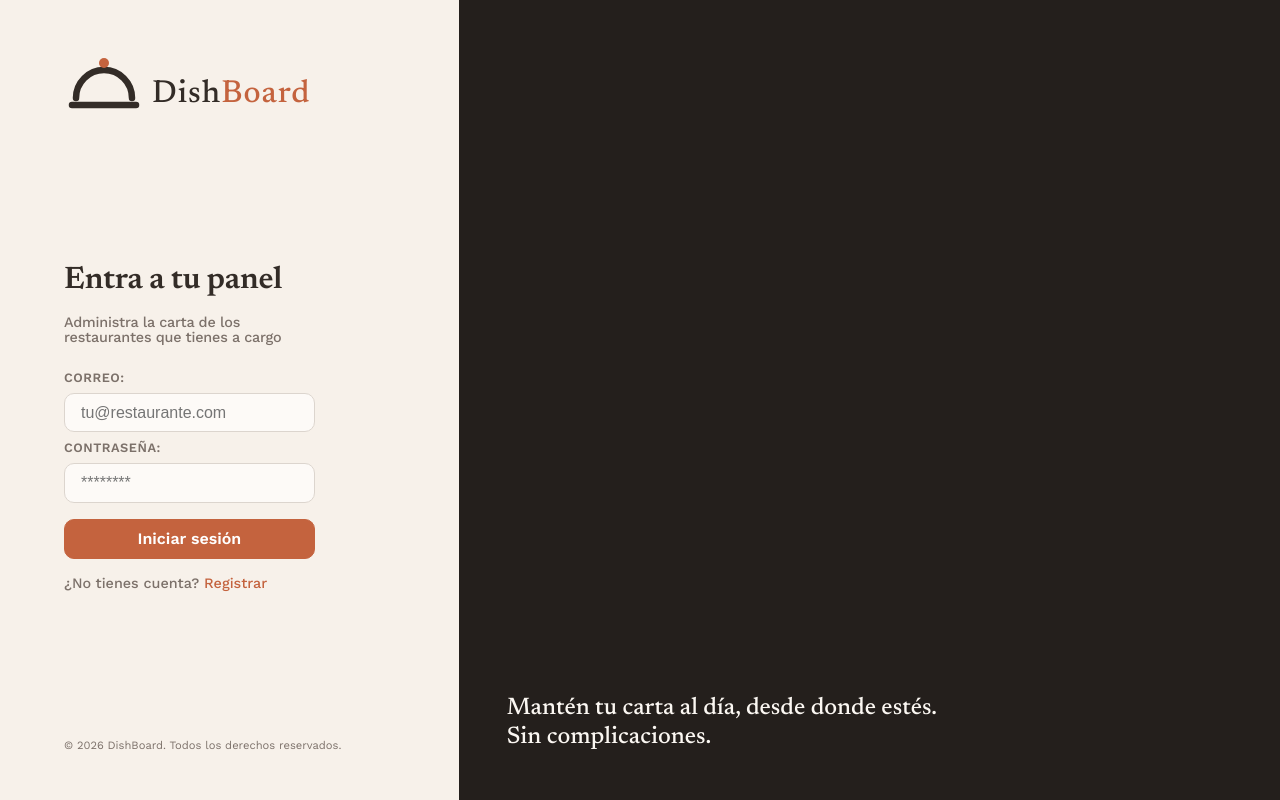
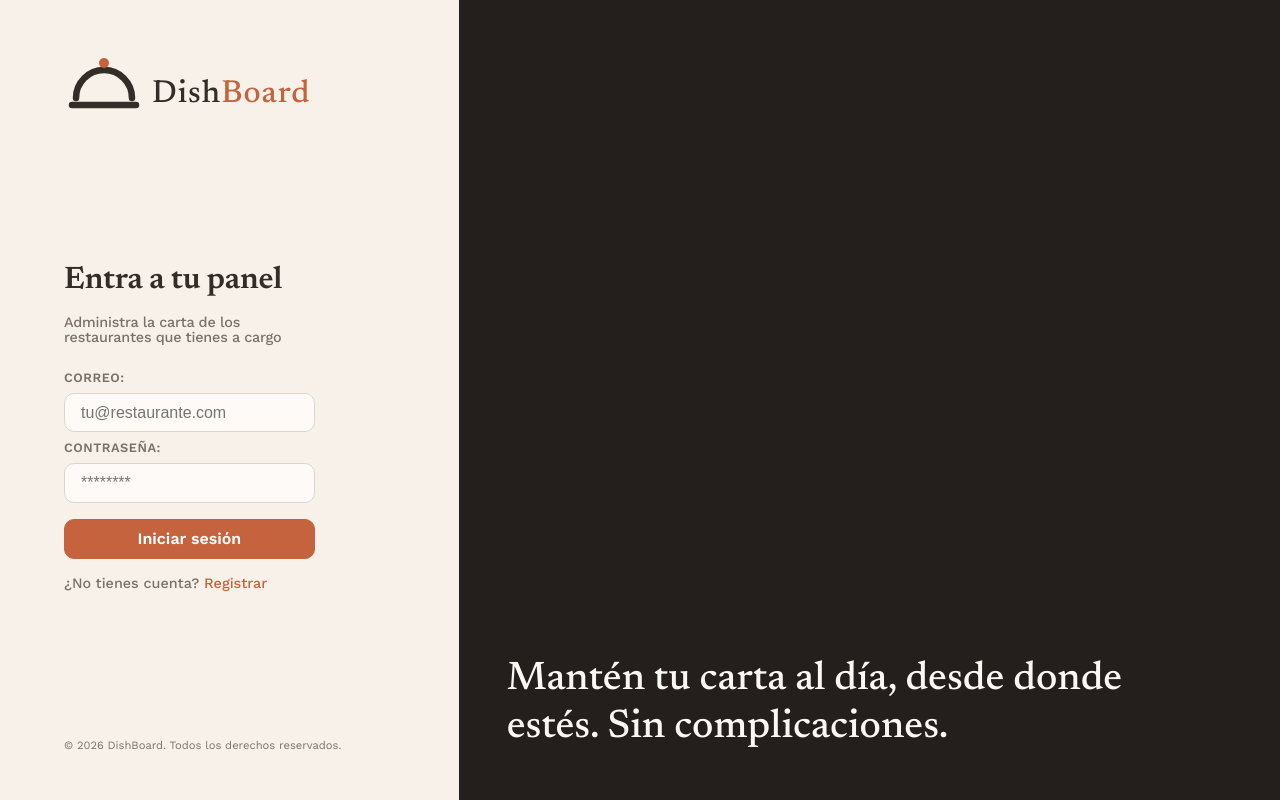
Before and after one commit to Antonio-Borrero/restaurants-admin, an Angular app: page /login in a window 1280 px wide. Built offline with nearby package versions, Linux system fonts and the light colour scheme.

Commit message:
style(login): reorder scss properties

```diff
--- a/src/app/features/login/login.scss
+++ b/src/app/features/login/login.scss
@@ -37,20 +37,19 @@
   form {
     display: flex;
     flex-direction: column;
-
     .error {
       display: flex;
       align-items: center;
       gap: 0.5rem;
+      margin-bottom: 0.5rem;
       padding: 1rem;
-      border-radius: 10px;
       background: var(--bg-danger);
       border: 1px solid var(--border-danger);
-      color: var(--text-danger);
+      border-radius: 10px;
       font-size: 0.8rem;
       font-weight: 500;
       line-height: 1.4;
-      margin-bottom: 0.5rem;
+      color: var(--text-danger);
     }
 
     label {
@@ -105,8 +104,8 @@
   padding: 3rem;
   background-color: #241f1c;
   p {
-    max-width: 460px;
-    font-size: 1.5rem;
+    max-width: 640px;
+    font-size: 2.5rem;
     font-family: var(--font-title);
     font-weight: 500;
     line-height: 1.2;
```
